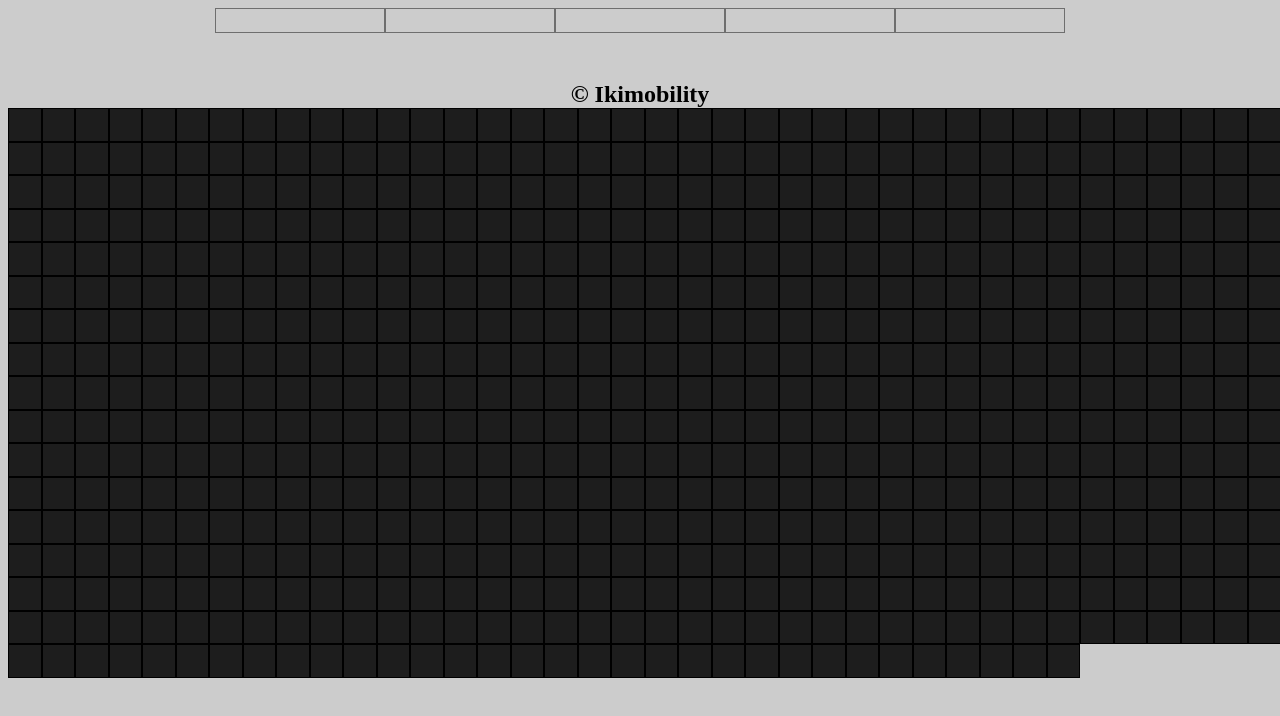
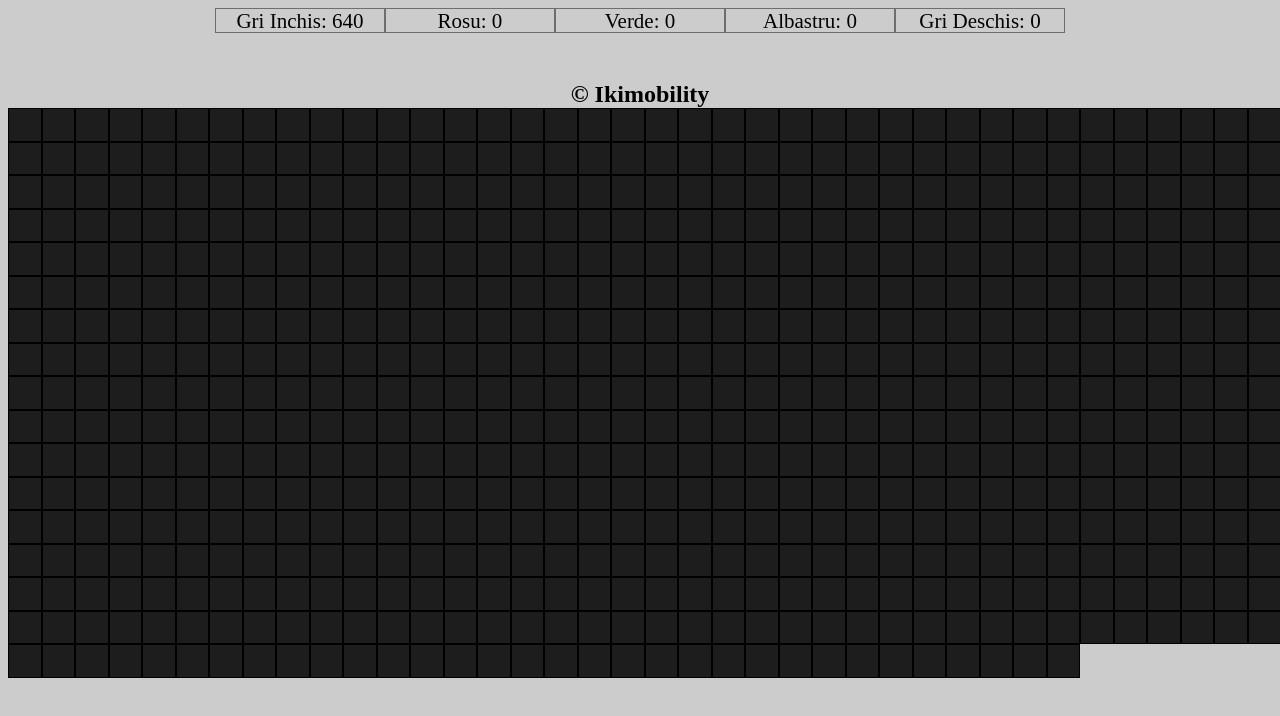
Before and after one commit to iki007/JS_SquaresGenerator, a plain HTML site: page index.html in a window 1280 px wide. Drawn offline with Linux system fonts and the light colour scheme.

Commit message:
Update index.html

```diff
--- a/index.html
+++ b/index.html
@@ -13,16 +13,11 @@
 <body onload="generateSquares()">
 
     <div class="detalii">
-        <div id="gri_inchis">
-        </div>
-        <div id="rosu">
-        </div>
-        <div id="verde">
-        </div>
-        <div id="albastru">
-        </div>
-        <div id="gri_deschis">
-        </div>
+        <div id="gri_inchis">Gri Inchis: 640</div>
+        <div id="rosu">Rosu: 0</div>
+        <div id="verde">Verde: 0</div>
+        <div id="albastru">Albastru: 0</div>
+        <div id="gri_deschis">Gri Deschis: 0</div>
     </div>
     <div class="footer">&copy; Ikimobility</div>
 </body>
```
